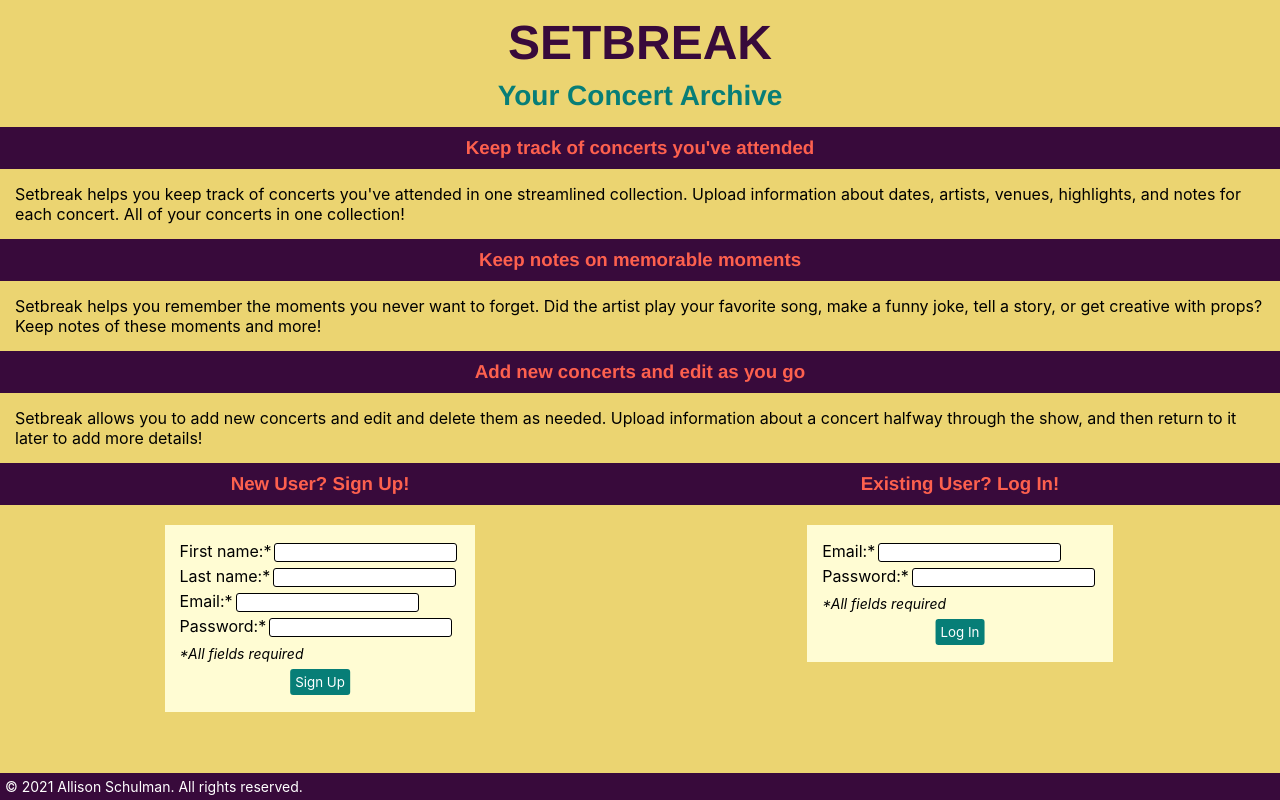
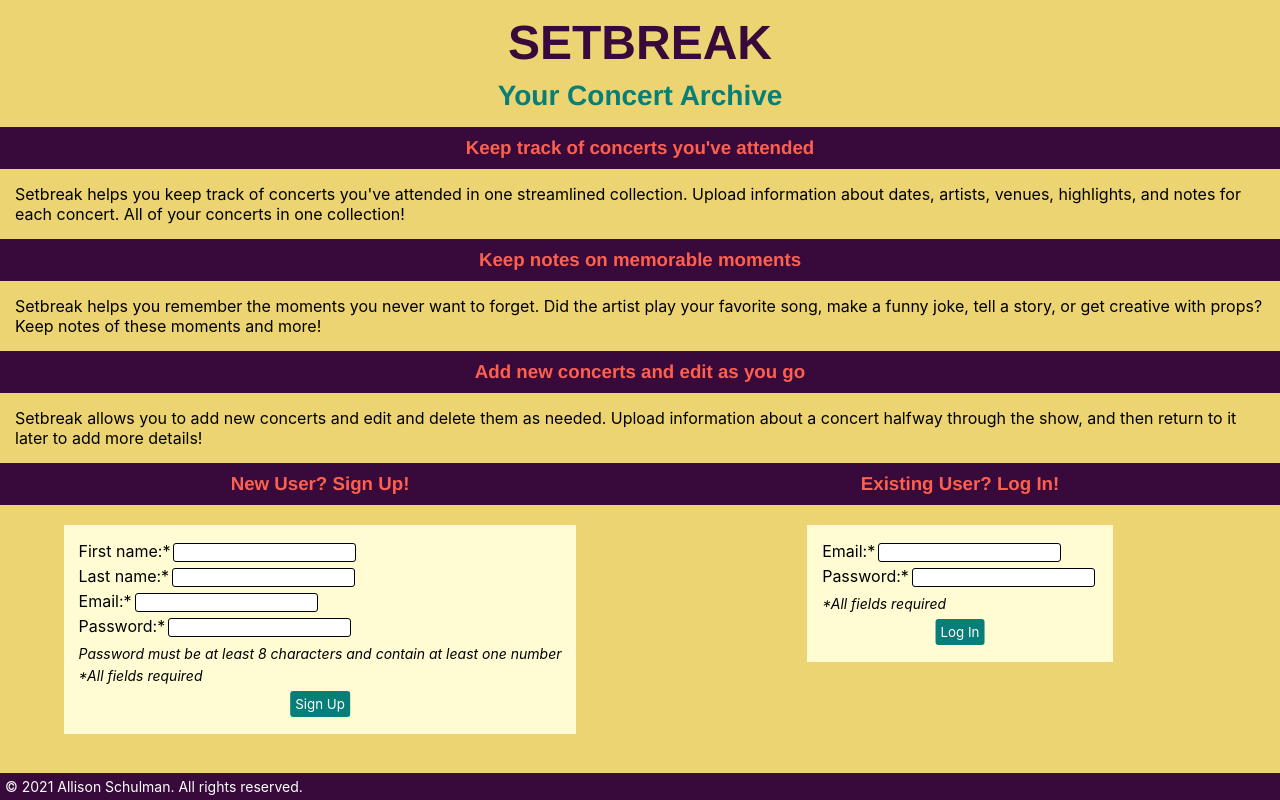
Before and after one commit to sneakin-allie/Setbreak, a React (Create React App) app: page / in a window 1280 px wide. Built offline with nearby package versions, Linux system fonts and the light colour scheme; no server answers; the HTML template or start-up script is replaced by a standard one.

Commit message:
Added message about password credentials

```diff
--- a/src/SignUpForm/SignUpForm.js
+++ b/src/SignUpForm/SignUpForm.js
@@ -125,6 +125,7 @@ class SignUpForm extends React.Component {
                                 onChange={this.handleChange}
                                 required
                             />
+                            <p><i>Password must be at least 8 characters and contain at least one number</i></p>
                             <p><i>*All fields required</i></p>
                                 <div className="Error-message">{this.state.errorMessage}</div>
                                     <div className="Signup-button-container">
```
